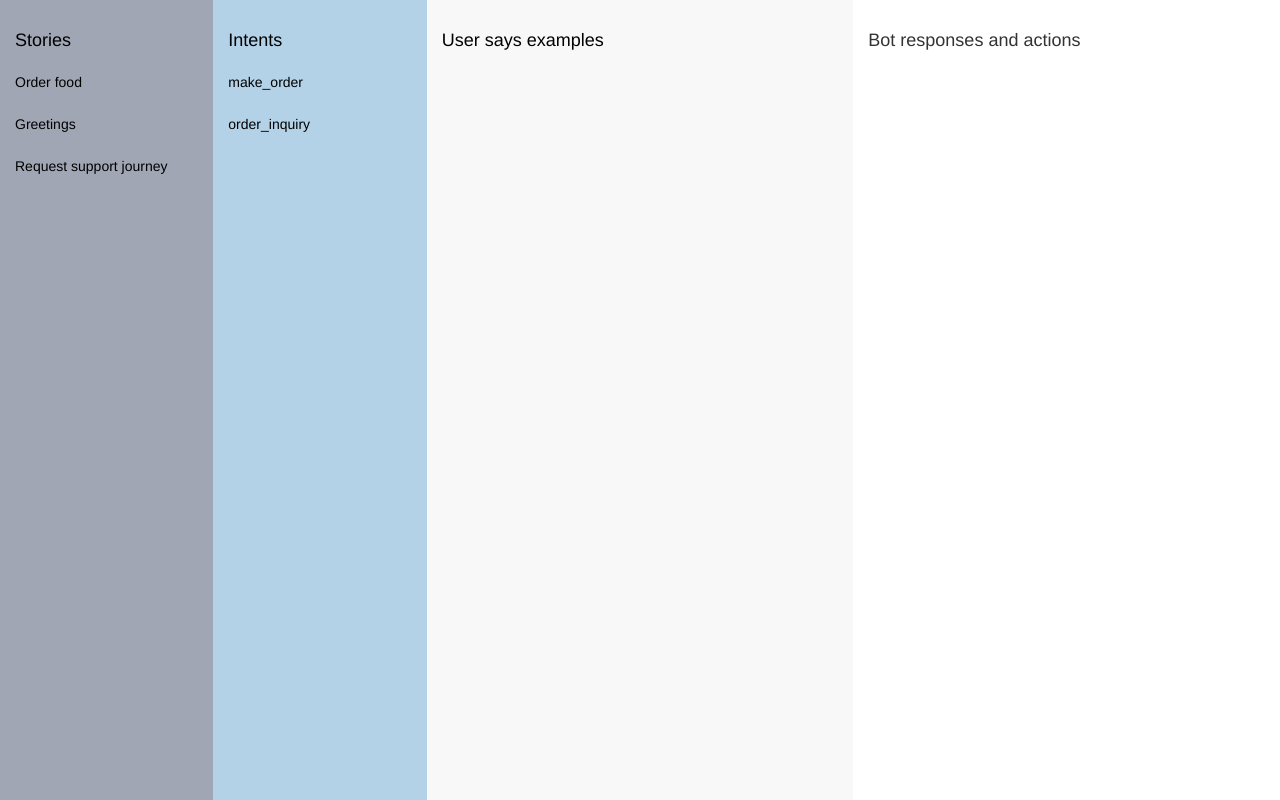
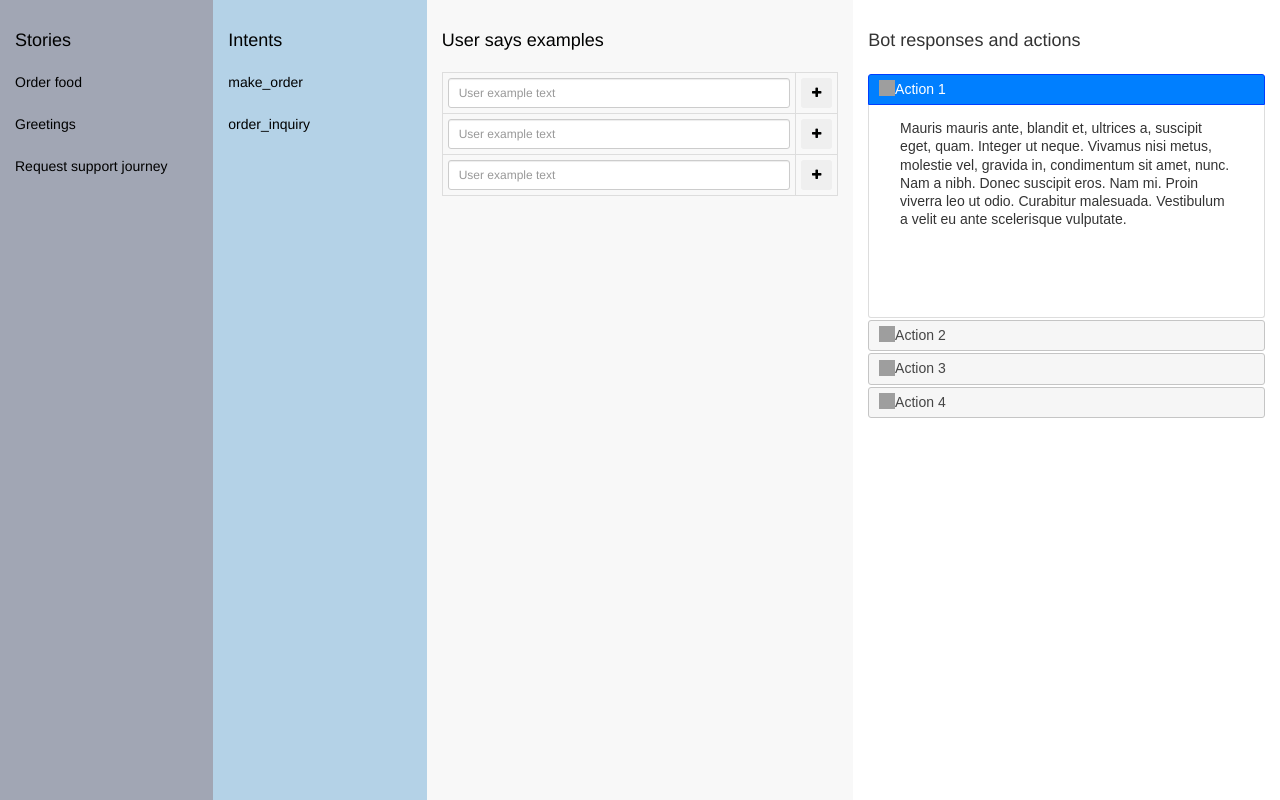
Before and after one commit to hsali/dj-rasacore-server, a Django app: template rasacore/templates/rasacore/index.html in a window 1280 px wide. Run offline with Django 3.2, Linux system fonts and the light colour scheme; the template is opened without the code that fills it, so the values that code supplies are empty; parts of the project's set-up code (start-up, migrations or seed data) failed here and were passed over; some libraries are stand-ins or nearby versions; grey boxes are pictures that could not be loaded.

Commit message:
Various components mockup

```diff
--- a/public/less/training.less
+++ b/public/less/training.less
@@ -17,6 +17,11 @@
                 }
             }
         }
+
+        // Other list components
+        .tabular-list, .accordion-list {
+            padding: 11px 0;
+        }
     }
 
 }
--- a/rasacore/templates/rasacore/index.html
+++ b/rasacore/templates/rasacore/index.html
@@ -1,6 +1,10 @@
 {% extends 'base.html' %}
 
 {% load static %}
+
+{% block extra_style %}
+<link rel="stylesheet" href="//code.jquery.com/ui/1.12.1/themes/base/jquery-ui.css">
+{% endblock %}
 
 {% block content %}
 <div class="container-fluid" id="trainingContainer">
@@ -42,7 +46,42 @@
         <div class="col-md-4 full-height neutral-bg">
             <div class="content">
                 <h4>User says examples</h4>
-
+                <div class="tabular-list">
+                    <table class="table table-bordered table-condensed table-hover">
+                        <tbody>
+                            <tr>
+                                <td class="col-md-11">
+                                    <input type="text" placeholder="User example text" class="form-control input-sm">
+                                </td>
+                                <td>
+                                    <button class="btn btn-neutral btn-sm">
+                                        <i class="fa fa-plus"></i>
+                                    </button>
+                                </td>
+                            </tr>
+                            <tr>
+                                <td class="col-md-11">
+                                    <input type="text" placeholder="User example text" class="form-control input-sm">
+                                </td>
+                                <td>
+                                    <button class="btn btn-neutral btn-sm">
+                                        <i class="fa fa-plus"></i>
+                                    </button>
+                                </td>
+                            </tr>
+                            <tr>
+                                <td class="col-md-11">
+                                    <input type="text" placeholder="User example text" class="form-control input-sm">
+                                </td>
+                                <td>
+                                    <button class="btn btn-neutral btn-sm">
+                                        <i class="fa fa-plus"></i>
+                                    </button>
+                                </td>
+                            </tr>
+                        </tbody>
+                    </table>
+                </div>
             </div>
         </div>
 
@@ -50,7 +89,39 @@
         <div class="col-md-4 full-height">
             <div class="content">
                 <h4>Bot responses and actions</h4>
-
+                <div class="accordion-list">
+                    <div id="actionsList">
+                        <div class="group">
+                            <h3>Action 1</h3>
+                            <div>
+                            <p>Mauris mauris ante, blandit et, ultrices a, suscipit eget, quam. Integer ut neque. Vivamus nisi metus, molestie vel, gravida in, condimentum sit amet, nunc. Nam a nibh. Donec suscipit eros. Nam mi. Proin viverra leo ut odio. Curabitur malesuada. Vestibulum a velit eu ante scelerisque vulputate.</p>
+                            </div>
+                        </div>
+                        <div class="group">
+                            <h3>Action 2</h3>
+                            <div>
+                            <p>Sed non urna. Donec et ante. Phasellus eu ligula. Vestibulum sit amet purus. Vivamus hendrerit, dolor at aliquet laoreet, mauris turpis porttitor velit, faucibus interdum tellus libero ac justo. Vivamus non quam. In suscipit faucibus urna. </p>
+                            </div>
+                        </div>
+                        <div class="group">
+                            <h3>Action 3</h3>
+                            <div>
+                            <p>Nam enim risus, molestie et, porta ac, aliquam ac, risus. Quisque lobortis. Phasellus pellentesque purus in massa. Aenean in pede. Phasellus ac libero ac tellus pellentesque semper. Sed ac felis. Sed commodo, magna quis lacinia ornare, quam ante aliquam nisi, eu iaculis leo purus venenatis dui. </p>
+                            <ul>
+                                <li>List item one</li>
+                                <li>List item two</li>
+                                <li>List item three</li>
+                            </ul>
+                            </div>
+                        </div>
+                        <div class="group">
+                            <h3>Action 4</h3>
+                            <div>
+                            <p>Cras dictum. Pellentesque habitant morbi tristique senectus et netus et malesuada fames ac turpis egestas. Vestibulum ante ipsum primis in faucibus orci luctus et ultrices posuere cubilia Curae; Aenean lacinia mauris vel est. </p><p>Suspendisse eu nisl. Nullam ut libero. Integer dignissim consequat lectus. Class aptent taciti sociosqu ad litora torquent per conubia nostra, per inceptos himenaeos. </p>
+                            </div>
+                        </div>
+                    </div>
+                </div>
             </div>
         </div>
     </div>
@@ -59,5 +130,25 @@
 {% endblock %}
 
 {% block extra_scripts %}
+<script src="https://code.jquery.com/ui/1.12.1/jquery-ui.js"></script>
+<script>
+    $( function() {
+        $( "#actionsList" )
+        .accordion({
+            header: "> div > h3"
+        })
+        .sortable({
+            axis: "y",
+            handle: "h3",
+            stop: function( event, ui ) {
+            // IE doesn't register the blur when sorting
+            // so trigger focusout handlers to remove .ui-state-focus
+            ui.item.children( "h3" ).triggerHandler( "focusout" );
 
+            // Refresh accordion to handle new order
+            $( this ).accordion( "refresh" );
+            }
+        });
+    } );
+    </script>
 {% endblock %}
```
Also changed, not shown: public/css/app.css.
